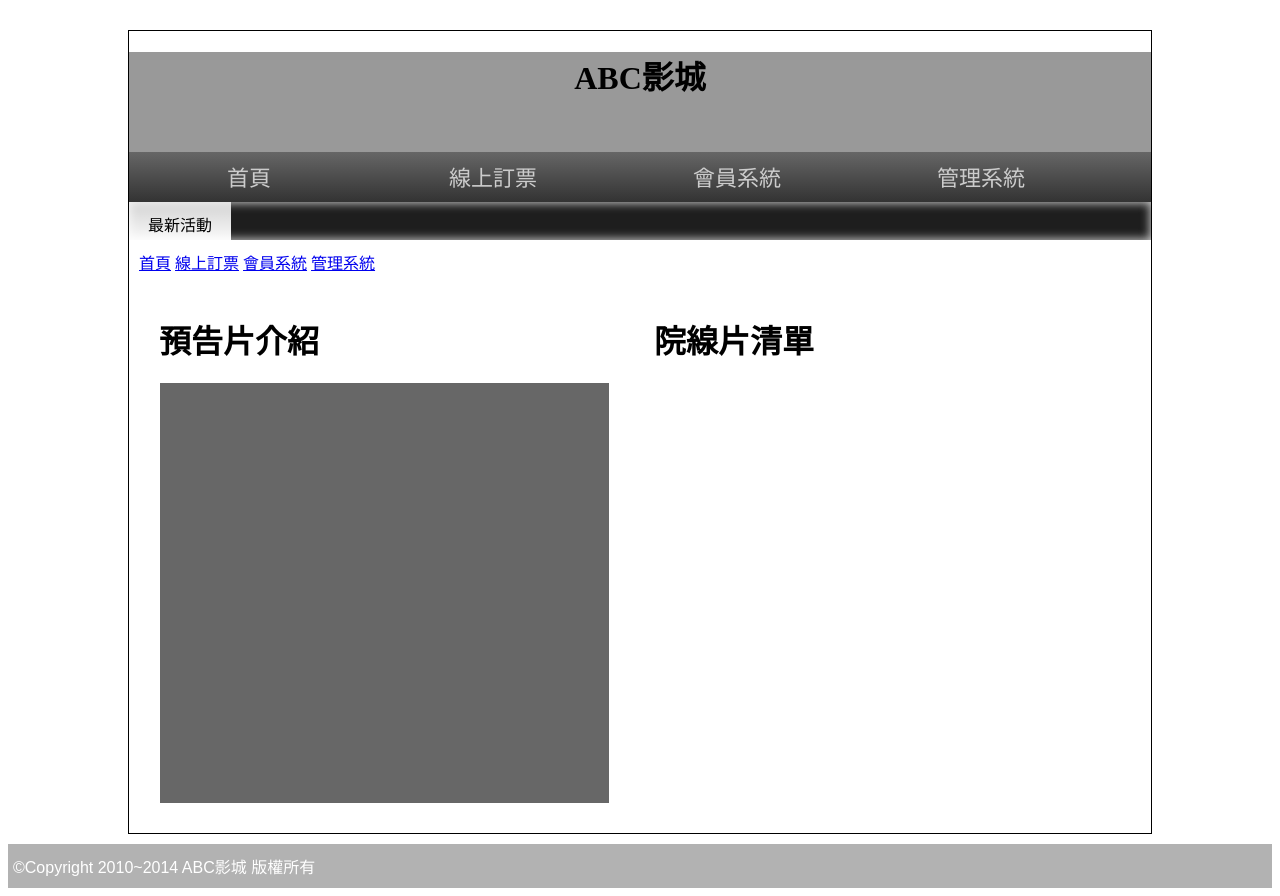
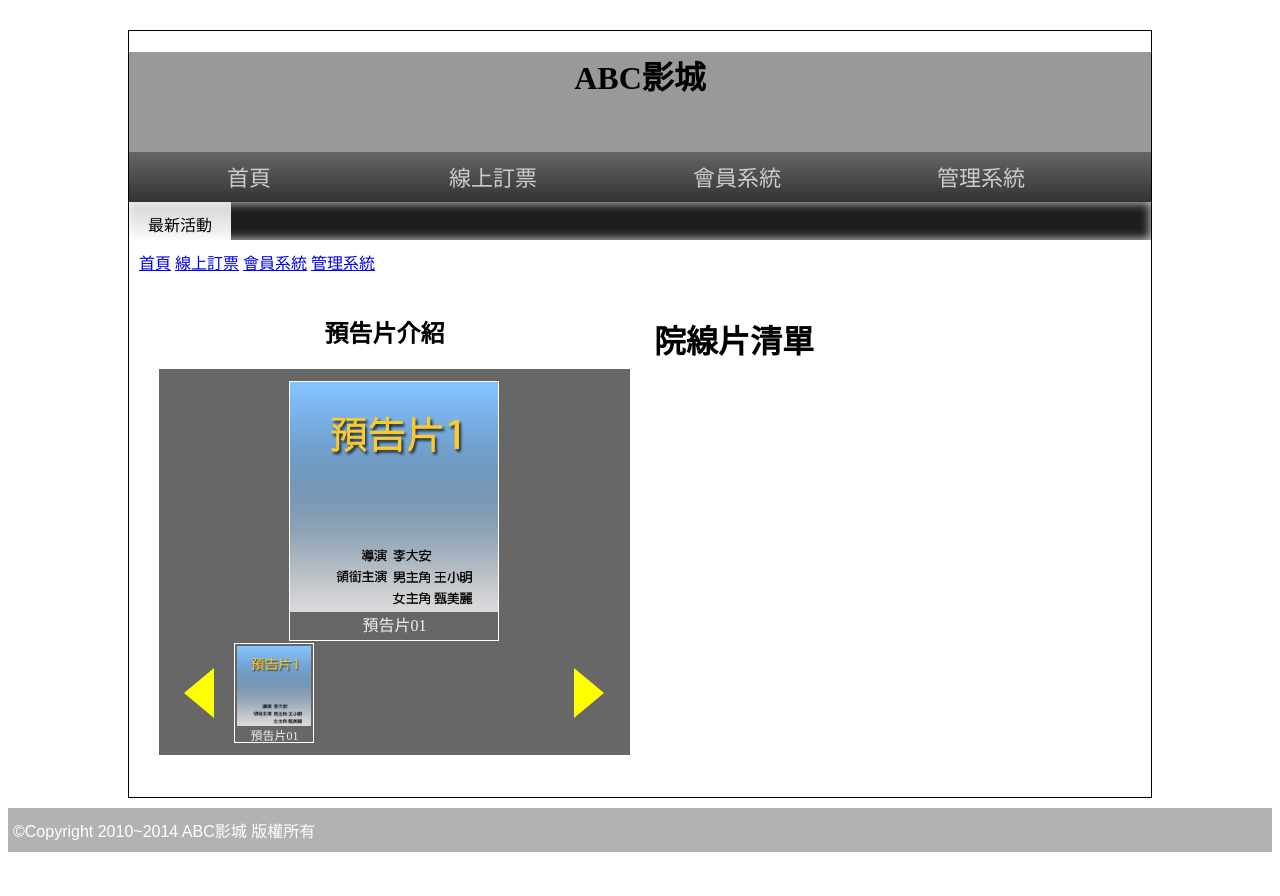
Before and after one commit to nagachen/q3web01, a PHP site: page / in a window 1280 px wide. After the commit the page ends 852 px from the top, so only its background shows below. Run offline with PHP 8.4, Linux system fonts and the light colour scheme; data comes from the database, SQL or seed files in the repository.

Commit message:
步15ok，但動起來有問題

```diff
--- a/controller/Poster.php
+++ b/controller/Poster.php
@@ -10,5 +10,9 @@
          $this->view("./view/backend/poster.php",$view);
 
     }
+    function posters(){
+        $rows=$this->all(['sh'=>1]," order by `rank`");
+        return $rows;
+    }
 }
 ?>
--- a/view/front/main.php
+++ b/view/front/main.php
@@ -1,3 +1,81 @@
+<style>
+  .posters *,
+  .control * {
+    box-sizing: border-box;
+  }
+
+  .posters {
+    width: 210px;
+    height: 260px;
+    overflow: hidden;
+    position: relative;
+    margin: 2px auto;
+  }
+
+  .poster {
+    width: 100%;
+    height: 100%;
+
+    border: 1px solid white;
+    text-align: center;
+    font-size: 16px;
+    display: none;
+  }
+
+  .poster img {
+    width: 100%;
+    height: 230px;
+  }
+
+  .control {
+    width: 420px;
+    height: 100px;
+    display: flex;
+    align-items: center;
+    justify-content: space-between;
+    margin: 2px auto;
+  }
+
+  .icons {
+    width: 320px;
+    position: relative;
+    display: flex;
+    overflow: hidden;
+    margin: 2px auto;
+  }
+
+  .icon {
+    position: relative;
+    width: 80px;
+    height: 100px;
+    flex-shrink: 0;
+    font-size: 12px;
+    padding: 2px;
+    text-align: center;
+    border: 1px solid white;
+  }
+
+  .icon img {
+    width: 100%;
+    height: 80px;
+  }
+
+  .right,
+  .left {
+    border-top: 25px solid transparent;
+    border-bottom: 25px solid transparent;
+    width: 0;
+  }
+
+  .right {
+    border-left: 30px solid yellow;
+  }
+
+  .left {
+    border-right: 30px solid yellow;
+  }
+</style>
+
 <style>
   #content {
     display: flex;
@@ -23,13 +101,48 @@
 
 
 <div class="half" style="vertical-align:top;">
-  <h1>預告片介紹</h1>
-  <div class="rb tab" style="width:95%;">
-    <div id="abgne-block-20111227">
-      <ul class="lists">
-      </ul>
-      <ul class="controls">
-      </ul>
+
+  <h2 class="ct">預告片介紹</h2>
+  <div class="rb tab" style="width:100%">
+
+    <div class="posters">
+      <?php
+      $rows=$Poster->posters();
+      foreach($rows as $row){
+      ?>
+      <div class="poster" data-ani="<?=$row['ani'];?>">
+        <img src="./upload/<?=$row['img'];?>" alt="">
+        <div class="name">
+          <?=$row['name'];?>
+
+        </div>
+
+      </div>
+      <?php
+      }
+      ?>
+    </div>
+
+
+    <div class="control">
+      <div class="left"></div>
+      <div class="icons">
+      <?php
+      foreach($rows as $row){
+        ?>
+        <div class="icon">
+
+
+          <img src="./upload/<?=$row['img'];?>" alt="">
+          <div class="name"> <?=$row['name'];?></div>
+        </div>
+        <?php
+      }
+      ?>
+      </div>
+      <div class="right">
+
+      </div>
     </div>
   </div>
 </div>
@@ -47,7 +160,7 @@
         <div id="content">
           <div><?= $row['name']; ?></div>
           <div>分級:<img src="./icon/03C0<?= $row['level']; ?>.png">
-          <?=$Movie->level($row['level']);?>
+            <?= $Movie->level($row['level']); ?>
           </div>
           <div>上映日期:<?= $row['ondate']; ?></div>
         </div>
@@ -62,3 +175,65 @@
   </div>
 </div>
 </div>
+
+<script>
+  $(".poster").eq(0).show();
+  let now=0;
+  let icons=$(".icon").length;
+  let counter=setInterval(()=>{ani();},3000);
+
+  function ani(next){
+    now=$(".poster:visible").index();
+
+    if(typeof(next)=='undefined'){
+
+      next=(now+1 <$(".poster").length)?now+1:0
+    }
+
+    let anicode=$('.poster').eq(next).data('ani');
+
+    switch(anicode){
+      case 1:
+        $(".poster").eq(now).fadeOut(1000,()=>{
+          $(".poster").eq(next).fadeIn(1000);
+        });
+        break;
+      case 2:
+        $(".poster").eq(now).slideUp(1000,()=>{
+          $(".poster").eq(next).slideDown(1000);
+        });
+        break;
+      case 3:
+        $(".poster").eq(now).hide(1000,()=>{
+          $(".poster").eq(next).show(1000);
+        });
+        break;
+    }
+
+    let p=0
+    $(".right,.left").on("click",function(){
+      if($(this).hasClass('left')){
+        p=(p-1>=0)?p-1:p;
+        console.log('inn')
+      }else{
+        p=((p+1)<=(icons-4))?p+1:p;
+      }
+      console.log('icons',icons)
+      console.log('p',p)
+
+      $(".icon").animate({right:80*p});
+    })
+
+    $(".icon").on("click",function(){
+      let idx=$(this).index();
+      ani(idx);
+    })
+    $(".icon").hover(function(){
+      clearInterval(counter)
+    },function(){
+      counter=setInterval(()=>{
+        ani();
+      },3000);
+    })
+  }
+</script>
```
